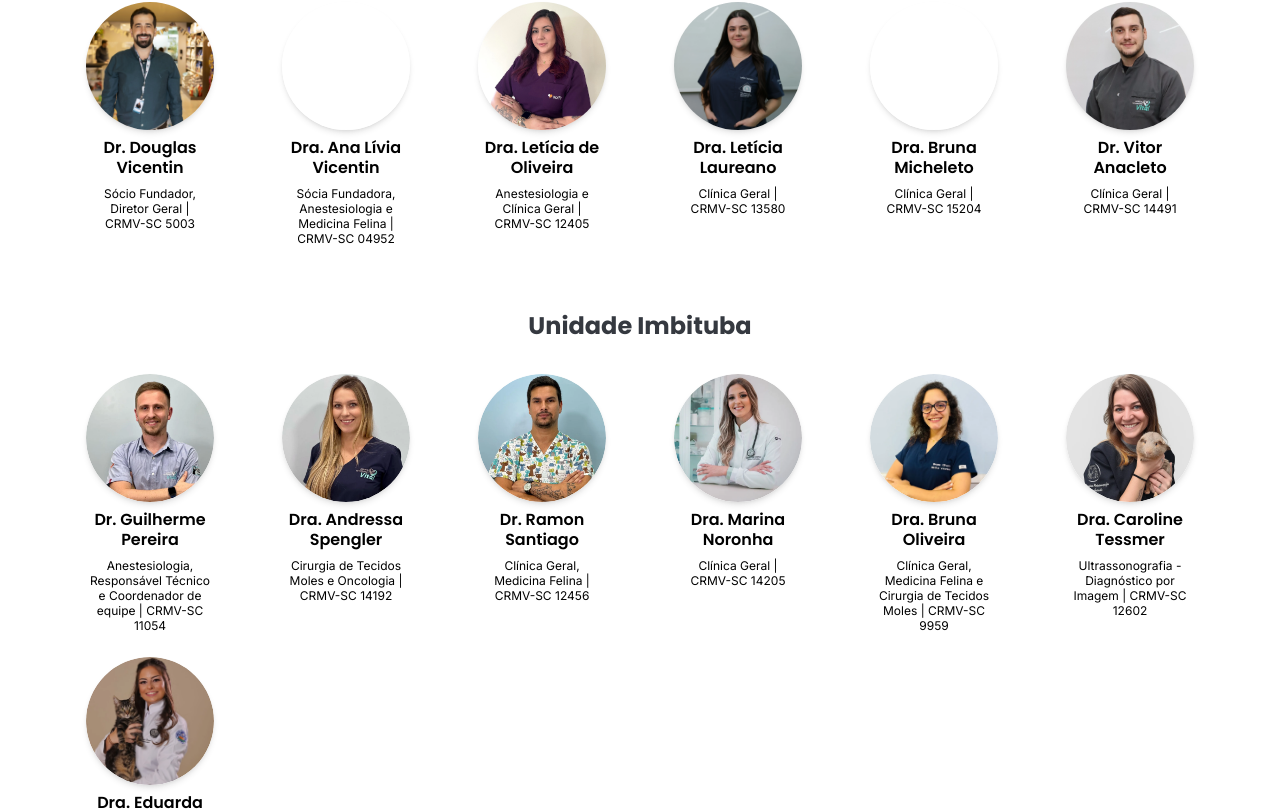
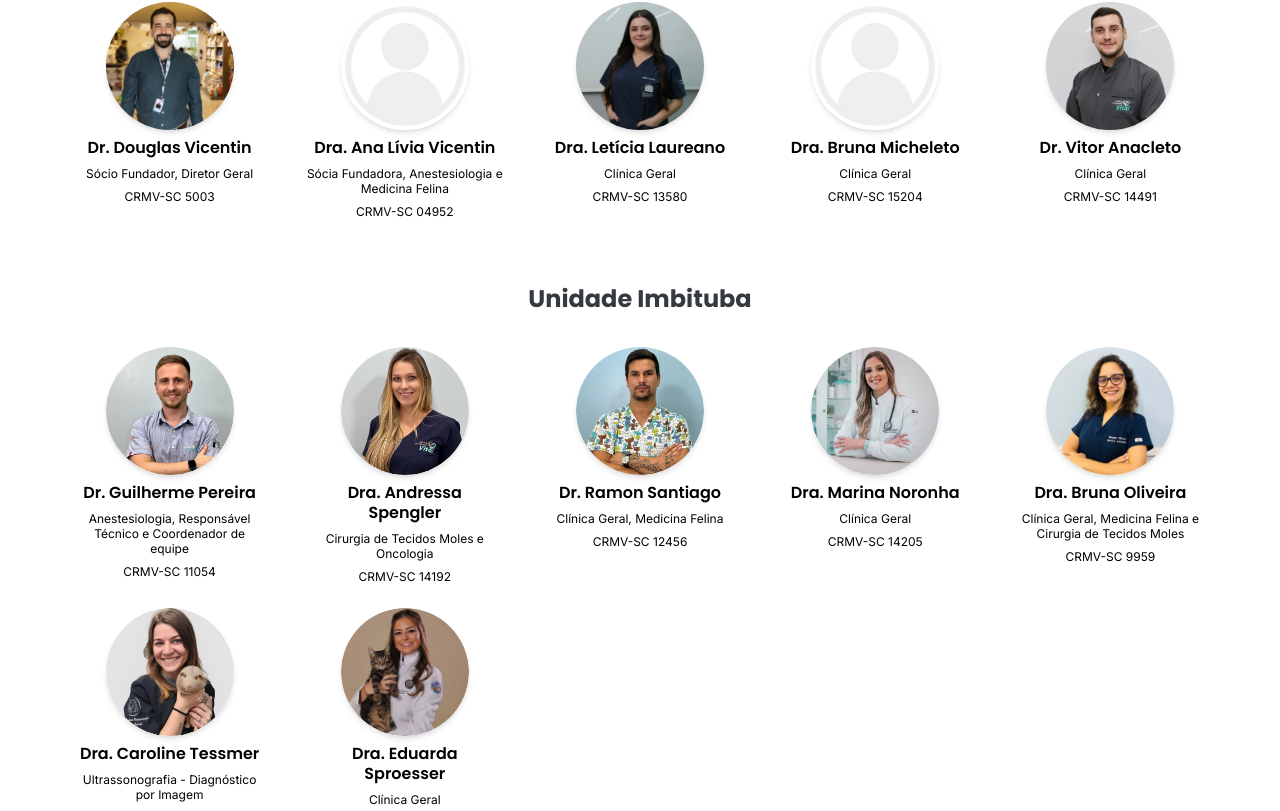
Before and after one commit to Monique-Duarte/hospital-veterinario-vital, a Next.js app: page / in a window 1280 px wide. Shown: the part 1798-2609 px from the top of the page. Built offline with nearby package versions, Linux system fonts and the light colour scheme.

Commit message:
fix: update next.js and security audit fix

```diff
--- a/package.json
+++ b/package.json
@@ -16,9 +16,9 @@
     "embla-carousel-react": "^8.6.0",
     "framer-motion": "^12.23.12",
     "lucide-react": "^0.541.0",
-    "next": "15.5.0",
-    "react": "19.1.0",
-    "react-dom": "19.1.0",
+    "next": "^15.5.7",
+    "react": "^19.2.1",
+    "react-dom": "^19.2.1",
     "tailwind-merge": "^3.3.1",
     "tailwindcss-animate": "^1.0.7"
   },
--- a/src/components/site/Equipe.tsx
+++ b/src/components/site/Equipe.tsx
@@ -5,26 +5,26 @@ import Image from "next/image";
 type MembroEquipe = {
   name: string;
   role: string;
+  crmv: string;
   imageSrc: string;
   alt: string;
   unit: "Imbituba" | "Laguna";
 };
 
 const equipe: MembroEquipe[] = [
-  { name: "Dr. Douglas Vicentin", role: "Sócio Fundador, Diretor Geral | CRMV-SC 5003", imageSrc: "/equipe-Douglas.webp", alt: "Foto do médico(a) Veterinário(a)", unit: "Laguna"},
-  { name: "Dra. Ana Lívia Vicentin", role: "Sócia Fundadora, Anestesiologia e Medicina Felina | CRMV-SC 04952", imageSrc: "/equipe-1.webp", alt: "Foto do médico(a) Veterinário(a)", unit: "Laguna"},
-  { name: "Dr. Guilherme Pereira", role: "Anestesiologia, Responsável Técnico e Coordenador de equipe | CRMV-SC 11054", imageSrc: "/equipe-Gui.webp", alt: "Foto do médico(a) Veterinário(a)", unit: "Imbituba"},
-  { name: "Dra. Andressa Spengler", role: "Cirurgia de Tecidos Moles e Oncologia | CRMV-SC 14192", imageSrc: "/equipe-Andressa.webp", alt: "Foto do médico(a) Veterinário(a)", unit: "Imbituba"},
-  { name: "Dr. Ramon Santiago", role: "Clínica Geral, Medicina Felina | CRMV-SC 12456 ", imageSrc: "/equipe-Ramon.webp", alt: "Foto do médico(a) Veterinário(a)", unit: "Imbituba" },
-  { name: "Dra. Marina Noronha", role: "Clínica Geral | CRMV-SC 14205", imageSrc: "/equipe-Mari.webp", alt: "Foto do médico(a) Veterinário(a)", unit: "Imbituba"},
-  { name: "Dra. Bruna Oliveira", role: "Clínica Geral, Medicina Felina e Cirurgia de Tecidos Moles | CRMV-SC 9959", imageSrc: "/equipe-Bruna.webp", alt: "Foto do médico(a) Veterinário(a)", unit: "Imbituba"},
-  { name: "Dra. Caroline Tessmer", role: "Ultrassonografia - Diagnóstico por Imagem | CRMV-SC 12602", imageSrc: "/equipe-Carol.webp", alt: "Foto do médico(a) Veterinário(a)", unit: "Imbituba"},
-  { name: "Dra. Letícia de Oliveira", role: "Anestesiologia e Clínica Geral | CRMV-SC 12405", imageSrc: "/equipe-LeticiaOliveira.webp", alt: "Foto do médico(a) Veterinário(a)", unit: "Laguna"},
-  { name: "Dra. Letícia Laureano", role: "Clínica Geral | CRMV-SC 13580", imageSrc: "/equipe-LeticiaL.webp", alt: "Foto do médico(a) Veterinário(a)", unit: "Laguna"},
-  { name: "Dra. Bruna Micheleto", role: "Clínica Geral | CRMV-SC 15204", imageSrc: "/equipe-1.webp", alt: "Foto do médico(a) Veterinário(a)", unit: "Laguna"},
-  { name: "Dr. Vitor Anacleto", role: "Clínica Geral | CRMV-SC 14491", imageSrc: "/equipe-Vitor.webp", alt: "Foto do médico(a) Veterinário(a)", unit: "Laguna"},
-  { name: "Dra. Eduarda Sproesser", role: "Clínica Geral | CRMV-SC 15381", imageSrc: "/equipe-Duda.webp", alt: "Foto do médico(a) Veterinário(a)", unit: "Imbituba"},
-  // { name: "Dr. ", role: "Cirurgião | CRMV-SC 0000", imageSrc: "/equipe-1.webp", alt: "Foto do médico(a) Veterinário(a)", unit: "Laguna"},
+  { name: "Dr. Douglas Vicentin", role: "Sócio Fundador, Diretor Geral", crmv: "CRMV-SC 5003", imageSrc: "/equipe-Douglas.webp", alt: "Foto do médico(a) Veterinário(a)", unit: "Laguna"},
+  { name: "Dra. Ana Lívia Vicentin", role: "Sócia Fundadora, Anestesiologia e Medicina Felina", crmv: "CRMV-SC 04952", imageSrc: "/avatar.png", alt: "Foto do médico(a) Veterinário(a)", unit: "Laguna"},
+  { name: "Dr. Guilherme Pereira", role: "Anestesiologia, Responsável Técnico e Coordenador de equipe", crmv: "CRMV-SC 11054", imageSrc: "/equipe-Gui.webp", alt: "Foto do médico(a) Veterinário(a)", unit: "Imbituba"},
+  { name: "Dra. Andressa Spengler", role: "Cirurgia de Tecidos Moles e Oncologia", crmv: "CRMV-SC 14192", imageSrc: "/equipe-Andressa.webp", alt: "Foto do médico(a) Veterinário(a)", unit: "Imbituba"},
+  { name: "Dr. Ramon Santiago", role: "Clínica Geral, Medicina Felina", crmv: "CRMV-SC 12456", imageSrc: "/equipe-Ramon.webp", alt: "Foto do médico(a) Veterinário(a)", unit: "Imbituba" },
+  { name: "Dra. Marina Noronha", role: "Clínica Geral", crmv: "CRMV-SC 14205", imageSrc: "/equipe-Mari.webp", alt: "Foto do médico(a) Veterinário(a)", unit: "Imbituba"},
+  { name: "Dra. Bruna Oliveira", role: "Clínica Geral, Medicina Felina e Cirurgia de Tecidos Moles", crmv: "CRMV-SC 9959", imageSrc: "/equipe-Bruna.webp", alt: "Foto do médico(a) Veterinário(a)", unit: "Imbituba"},
+  { name: "Dra. Caroline Tessmer", role: "Ultrassonografia - Diagnóstico por Imagem", crmv: "CRMV-SC 12602", imageSrc: "/equipe-Carol.webp", alt: "Foto do médico(a) Veterinário(a)", unit: "Imbituba"},
+  { name: "Dra. Letícia Laureano", role: "Clínica Geral", crmv: "CRMV-SC 13580", imageSrc: "/equipe-LeticiaL.webp", alt: "Foto do médico(a) Veterinário(a)", unit: "Laguna"},
+  { name: "Dra. Bruna Micheleto", role: "Clínica Geral", crmv: "CRMV-SC 15204", imageSrc: "/avatar.png", alt: "Foto do médico(a) Veterinário(a)", unit: "Laguna"},
+  { name: "Dr. Vitor Anacleto", role: "Clínica Geral", crmv: "CRMV-SC 14491", imageSrc: "/equipe-Vitor.webp", alt: "Foto do médico(a) Veterinário(a)", unit: "Laguna"},
+  { name: "Dra. Eduarda Sproesser", role: "Clínica Geral", crmv: "CRMV-SC 15381", imageSrc: "/equipe-Duda.webp", alt: "Foto do médico(a) Veterinário(a)", unit: "Imbituba"},
+  // { name: "Dr. ", role: "Cirurgião", crmv: "CRMV-SC 0000", imageSrc: "/equipe-1.webp", alt: "Foto do médico(a) Veterinário(a)", unit: "Laguna"},
 ];
 
 const equipeLaguna = equipe.filter(membro => membro.unit === "Laguna");
@@ -50,14 +50,15 @@ export function Equipe() {
               <h3 className="font-poppins text-2xl font-bold text-secondary mb-8 text-center">
                 Unidade Laguna
               </h3>
-              <div className="max-w-6xl mx-auto grid grid-cols-2 sm:grid-cols-3 md:grid-cols-4 lg:grid-cols-5 xl:grid-cols-6 gap-6 justify-items-center">
+              <div className="max-w-6xl mx-auto grid grid-cols-2 sm:grid-cols-3 md:grid-cols-4 lg:grid-cols-5 gap-6 justify-items-center">
                 {equipeLaguna.map((membro) => (
-                  <div key={membro.name} className="flex flex-col items-center text-center space-y-2 max-w-[120px]">
+                  <div key={membro.name} className="flex flex-col items-center text-center space-y-2 max-w-[140px] md:max-w-[200px]">
                     <div className="relative w-32 h-32 rounded-full overflow-hidden shadow-md">
                       <Image src={membro.imageSrc} alt={`Foto de ${membro.name}`} fill className="object-cover" />
                     </div>
                     <h4 className="font-poppins font-semibold text-base leading-tight">{membro.name}</h4>
                     <p className="text-xs text-muted-foreground leading-tight">{membro.role}</p>
+                    <p className="text-xs text-muted-foreground leading-tight">{membro.crmv}</p>
                   </div>
                 ))}
               </div>
@@ -69,14 +70,15 @@ export function Equipe() {
               <h3 className="font-poppins text-2xl font-bold text-secondary mb-8 text-center">
                 Unidade Imbituba
               </h3>
-              <div className="max-w-6xl mx-auto grid grid-cols-2 sm:grid-cols-3 md:grid-cols-4 lg:grid-cols-5 xl:grid-cols-6 gap-6 justify-items-center">
+              <div className="max-w-6xl mx-auto grid grid-cols-2 sm:grid-cols-3 md:grid-cols-4 lg:grid-cols-5  gap-6 justify-items-center">
                 {equipeImbituba.map((membro) => (
-                  <div key={membro.name} className="flex flex-col items-center text-center space-y-2 max-w-[120px]">
+                  <div key={membro.name} className="flex flex-col items-center text-center space-y-2 max-w-[140px] md:max-w-[180px]">
                     <div className="relative w-32 h-32 overflow-hidden shadow-md object-cover rounded-full">
                       <Image src={membro.imageSrc} alt={`Foto de ${membro.name}`} fill className="object-cover rounded-full" />
                     </div>
                     <h4 className="font-poppins font-semibold text-base leading-tight">{membro.name}</h4>
                     <p className="text-xs text-muted-foreground leading-tight">{membro.role}</p>
+                    <p className="text-xs text-muted-foreground leading-tight">{membro.crmv}</p>
                   </div>
                 ))}
               </div>
```
Also changed, not shown: public/avatar.png (added), 1 other file (tests, documents, lock files or other folders).
